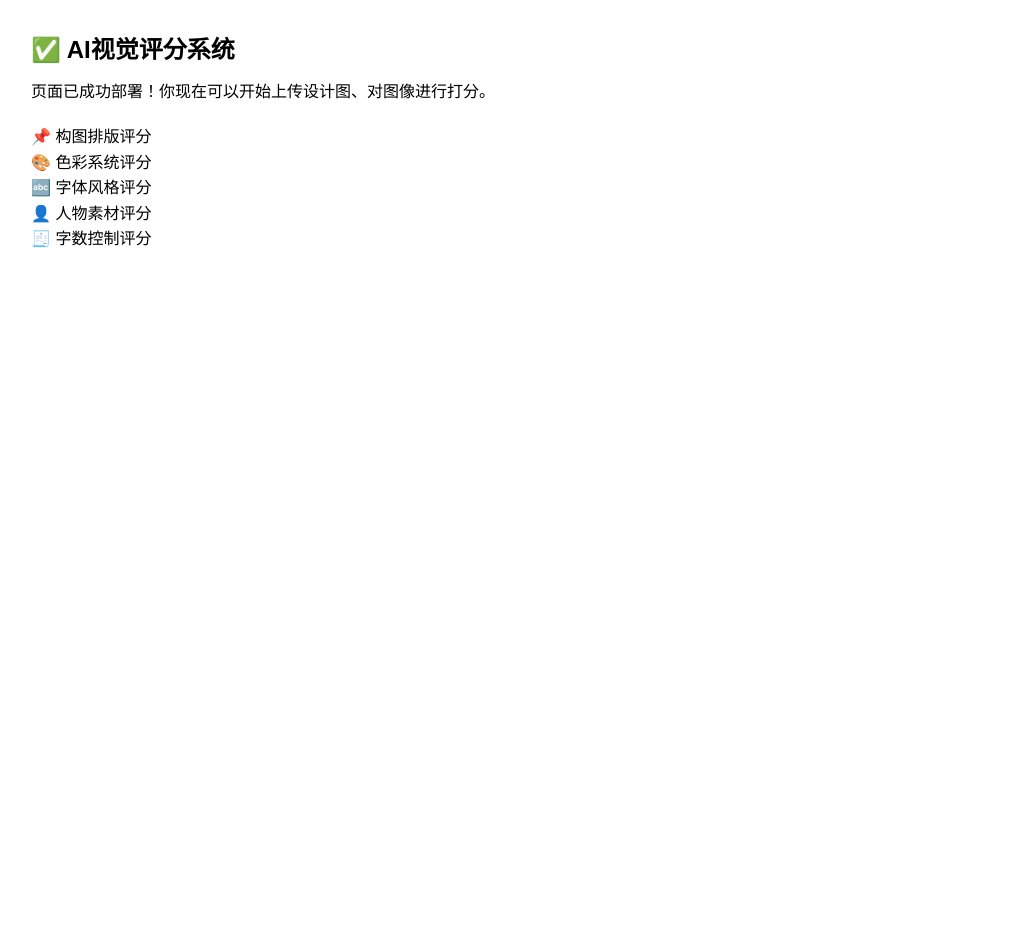
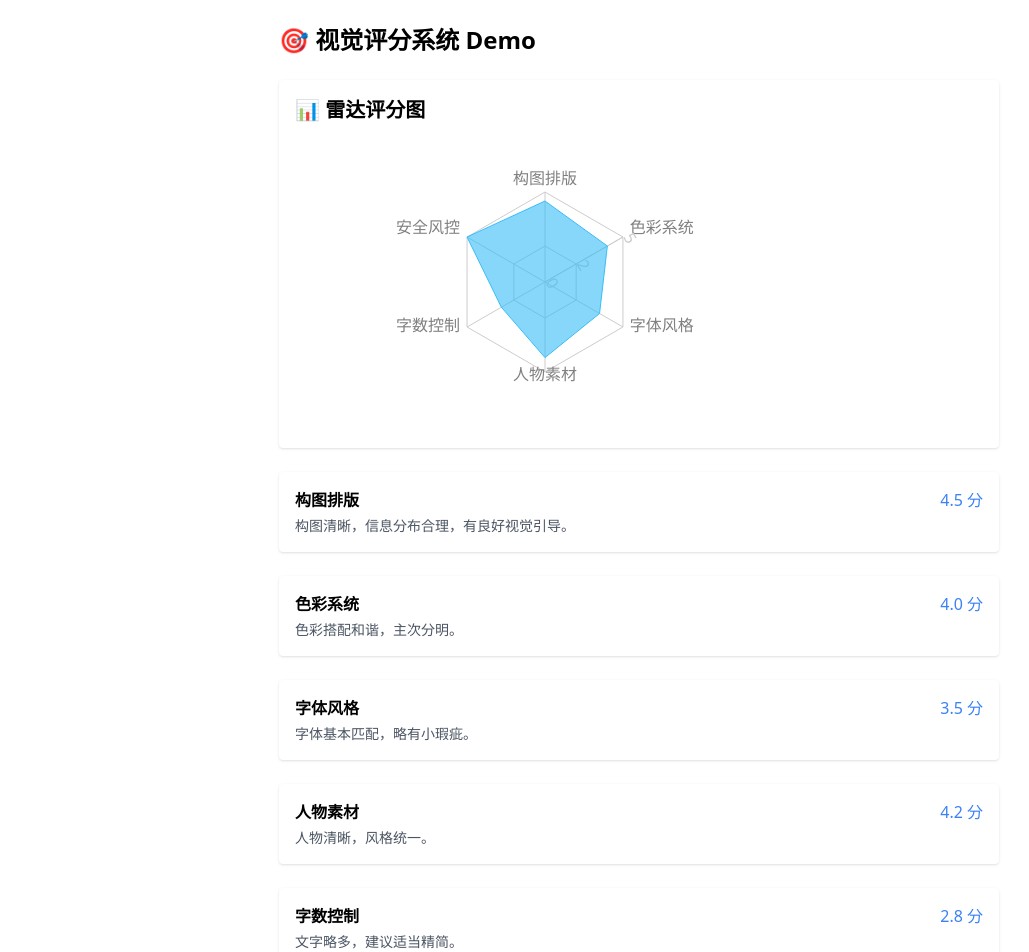
Before and after one commit to z389026507/ai-score-ui, a React (Vite) app: page / in a window 1280 px wide. Shown: the top 952 px of the page, without its empty margins (1-1030 px from the left). Before the commit the page ends 800 px from the top, so only its background shows below. Built offline with nearby package versions, Linux system fonts and the light colour scheme.

Commit message:
Update App.jsx

```diff
--- a/src/App.jsx
+++ b/src/App.jsx
@@ -1,17 +1,49 @@
-export default function App() {
+
+import React from 'react';
+import { RadarChart, PolarGrid, PolarAngleAxis, PolarRadiusAxis, Radar } from 'recharts';
+
+const mockScores = [
+  { dimension: '构图排版', score: 4.5 },
+  { dimension: '色彩系统', score: 4.0 },
+  { dimension: '字体风格', score: 3.5 },
+  { dimension: '人物素材', score: 4.2 },
+  { dimension: '字数控制', score: 2.8 },
+  { dimension: '安全风控', score: 5.0 },
+];
+
+const explanations = {
+  '构图排版': '构图清晰，信息分布合理，有良好视觉引导。',
+  '色彩系统': '色彩搭配和谐，主次分明。',
+  '字体风格': '字体基本匹配，略有小瑕疵。',
+  '人物素材': '人物清晰，风格统一。',
+  '字数控制': '文字略多，建议适当精简。',
+  '安全风控': '无水印，无敏感元素。'
+};
+
+function App() {
   return (
-    <div style={{ padding: '2rem', fontFamily: 'sans-serif' }}>
-      <h1 style={{ fontSize: '24px', fontWeight: 'bold' }}>✅ AI视觉评分系统</h1>
-      <p style={{ marginTop: '12px' }}>
-        页面已成功部署！你现在可以开始上传设计图、对图像进行打分。
-      </p>
-      <ul style={{ marginTop: '20px', lineHeight: '1.6' }}>
-        <li>📌 构图排版评分</li>
-        <li>🎨 色彩系统评分</li>
-        <li>🔤 字体风格评分</li>
-        <li>👤 人物素材评分</li>
-        <li>🧾 字数控制评分</li>
-      </ul>
+    <div className="p-6 space-y-6 font-sans max-w-3xl mx-auto">
+      <h1 className="text-2xl font-bold">🎯 视觉评分系统 Demo</h1>
+      <div className="p-4 bg-white rounded shadow">
+        <h2 className="text-xl font-semibold mb-2">📊 雷达评分图</h2>
+        <RadarChart outerRadius={90} width={500} height={300} data={mockScores.map(s => ({ ...s, fullMark: 5 }))}>
+          <PolarGrid />
+          <PolarAngleAxis dataKey="dimension" />
+          <PolarRadiusAxis angle={30} domain={[0, 5]} />
+          <Radar name="得分" dataKey="score" stroke="#38bdf8" fill="#38bdf8" fillOpacity={0.6} />
+        </RadarChart>
+      </div>
+      {mockScores.map((item, idx) => (
+        <div key={idx} className="bg-white p-4 rounded shadow">
+          <div className="flex justify-between">
+            <h3 className="text-base font-semibold">{item.dimension}</h3>
+            <span className="text-blue-500 font-medium">{item.score.toFixed(1)} 分</span>
+          </div>
+          <p className="text-sm text-gray-600 mt-1">{explanations[item.dimension]}</p>
+        </div>
+      ))}
     </div>
   );
 }
+
+export default App;
```
